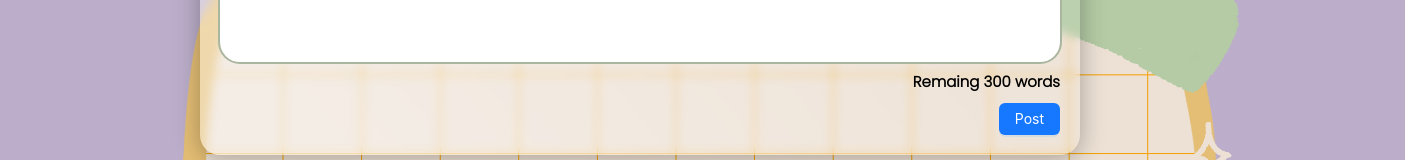
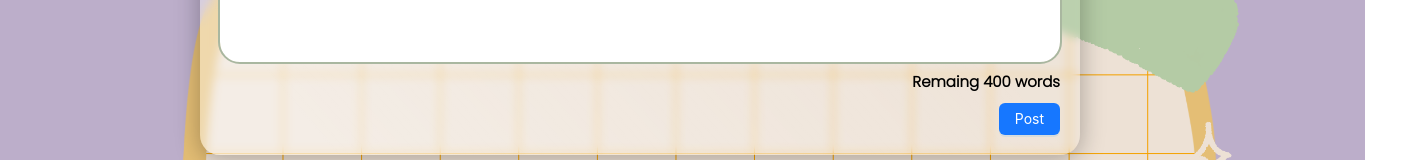
Before and after one commit to apurba-sarkar/mynote, a React (Vite) app: page / in a window 1280 px wide. Shown: the part 159-319 px from the top of the page, 1405 px wide, since content can reach past the window. Built offline with nearby package versions, Linux system fonts and the light colour scheme; no server answers; the database is empty.

Commit message:
textarea bug fixed

```diff
--- a/src/App.css
+++ b/src/App.css
@@ -13,6 +13,18 @@ body {
   /* background-color: wheat; */
   background-image: url("./components/bg.png");
   background-size: cover;
+}
+body {
+  scrollbar-width: none; /* Firefox */
+  -ms-overflow-style: none;
+}
+/* IE and Edge */
+body::-webkit-scrollbar {
+  display: none;
+}
+
+.body::-webkit-scrollbar {
+  display: none; /* Chrome, Safari, and Opera */
 }
 .grid {
   font-size: 2rem;
@@ -38,3 +50,20 @@ body {
   height: 10rem;
   gap: 2rem;
 }
+
+.mainapp::-webkit-scrollbar {
+  /* width: 0.3rem; */
+  display: none;
+}
+  ::-webkit-scrollbar-track {
+    background: none;
+  }
+
+  ::-webkit-scrollbar-thumb {
+    background: #f0016f;
+    border-radius: 5px;
+  }
+
+  ::-webkit-scrollbar-thumb:hover {
+    background: #f0016f; /* Change thumb color on hover */
+  }
--- a/src/App.jsx
+++ b/src/App.jsx
@@ -34,7 +34,7 @@ const App = () => {
     };
   }, []);
   return (
-    <div>
+    <div className="mainapp">
       <QueryClientProvider client={queryClient}>
         <ReactQueryDevtools initialIsOpen={false} />
         <div className="grid">
--- a/src/components/Postbox.jsx
+++ b/src/components/Postbox.jsx
@@ -13,7 +13,7 @@ import {PropagateLoader } from "react-spinners"
 const { Title } = Typography;
 const Postbox = () => {
   const queryClient = useQueryClient();
-  const [wordCount, setWordCount] = useState(300);
+  const [wordCount, setWordCount] = useState(400);
   const [form, setForm] = useState([]);
   const currentDate = new Date().toLocaleDateString();
   const currentTime = new Date().toLocaleTimeString();
@@ -43,7 +43,7 @@ const Postbox = () => {
     setForm({
       ...form,
       [name]: value,
-      wordCount: 301 - wordCount,
+      wordCount: 401 - wordCount,
       date: currentDate,
       time: currentTime,
       fav: false,
@@ -51,14 +51,14 @@ const Postbox = () => {
 
     const inputValue = e.target.value;
     let count = String(inputValue).length;
-    setWordCount(300 - count);
+    setWordCount(400 - count);
     // console.log(wordCount);
   };
   const handleSubmit = () => {
-    if (wordCount == 300) return toast.error("can not add empty note");
+    if (wordCount == 400) return toast.error("can not add empty note");
     mutate(form);
     // setForm((form.desc.value = ""));
-    setForm("")
+    setForm({desc:""})
     console.log(form.desc);
   };
 
@@ -83,7 +83,7 @@ const Postbox = () => {
           </div>
           <div className="toolbox">
             <div className="ins">
-              {wordCount > 0 ? "Remaing" : "Overwrite"} {wordCount} words
+              {wordCount >  -1? "Remaing" : "Overwrite"} {wordCount} words
             </div>
             {wordCount > -1 ? (
               <Button type="primary" onClick={handleSubmit}>
--- a/src/components/styles/allpost.css
+++ b/src/components/styles/allpost.css
@@ -1,6 +1,6 @@
 .allpost {
   display: grid;
-  grid-template-columns: repeat(4, 35rem);
+  grid-template-columns: repeat(4, 33rem);
   /* grid-template-columns: repeat(auto-fill, minmax(200px, 35rem)); */
   gap: 3rem;
   /* align-items: center; */
--- a/src/components/styles/postbox.css
+++ b/src/components/styles/postbox.css
@@ -29,12 +29,15 @@ hotpink2 :#ee73f8
 green: #1fe95b
 green2 :#7af22b */
 
+textarea{
+  width: 80rem;
+  height: 8rem;
+  resize: none;
+}
 textarea,
 textarea:focus {
   font-family: Arial, sans-serif;
-  width: 80rem;
-  height: 8rem;
-  resize: none;
+
   border: none;
   outline: 2px solid #a9b7a0;
   /* border-color: #fc6736; */
@@ -127,3 +130,8 @@ input[type="file" i] {
   }
 
 }
+
+textarea::-webkit-scrollbar {
+  /* width: .3rem; */
+  display: none;
+}
--- a/src/components/styles/singlepost.css
+++ b/src/components/styles/singlepost.css
@@ -138,9 +138,15 @@
             align-items: center;
             justify-content: center;
             background-color: transparent;
+            padding: 0;
+            padding-top: .2rem;
             /* margin-top: 5rem; */
         }
 
+        .singlepost-container{
+            padding-bottom: 0 ;
+            margin-bottom: -2rem;
+        }
 
     }
 /* hotpink: #f0016f
```
